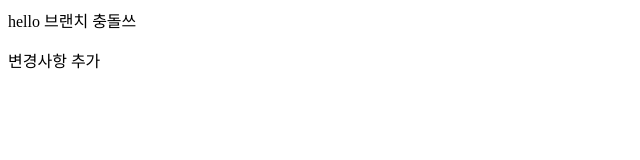
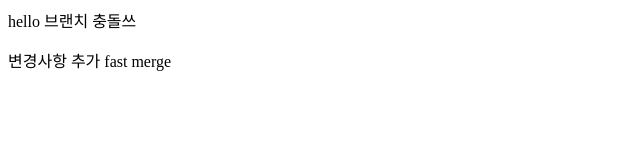
Before and after one commit to postrel63/GitinitTest, a plain HTML site: page index.html in a window 1280 px wide. Shown: the full height of the page, 0-640 px from the left. Drawn offline with Linux system fonts and the light colour scheme.

Commit message:
fast merge

```diff
--- a/index.html
+++ b/index.html
@@ -8,7 +8,7 @@
 </head>
 <body>
     <span>hello 브랜치 충돌쓰</span>
-    <p>변경사항 추가 </p>
+    <p>변경사항 추가 fast merge</p>
 
 </body>
 </html>
```
